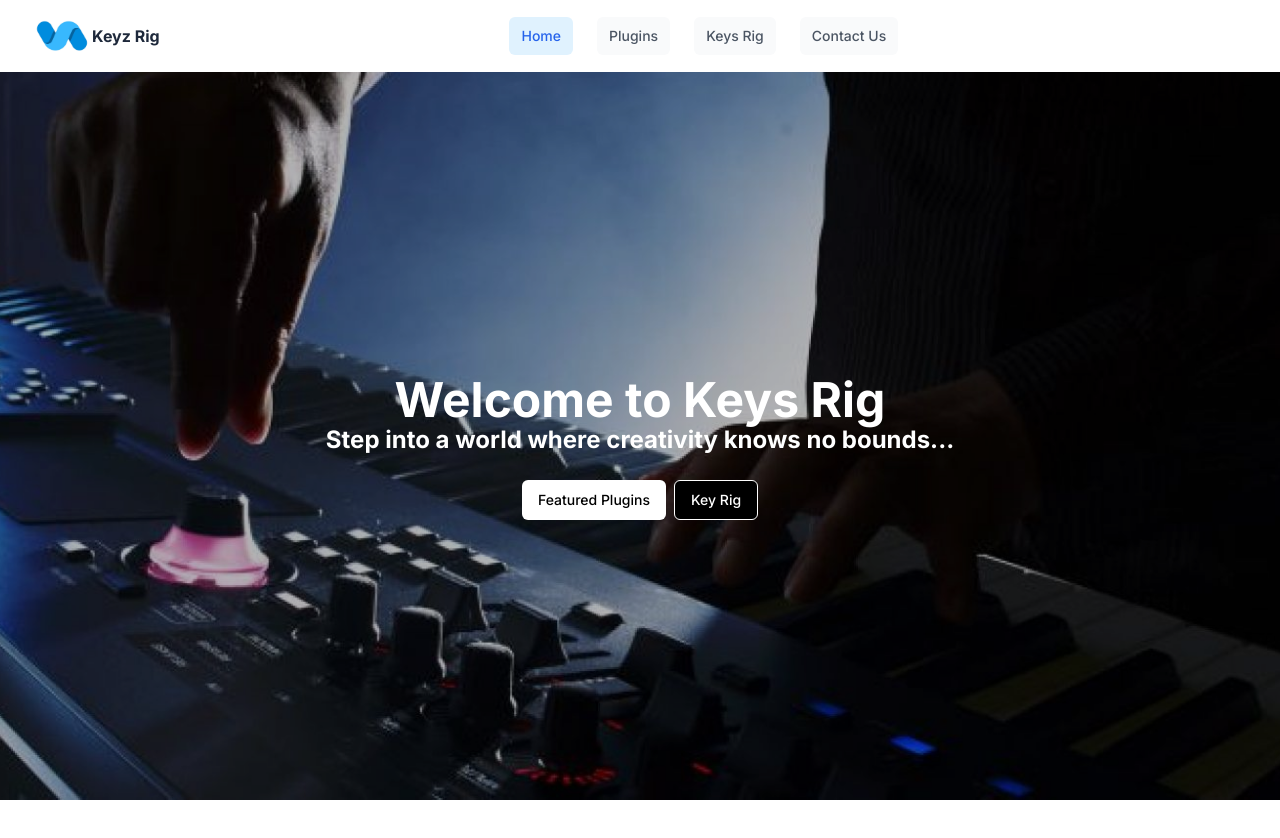
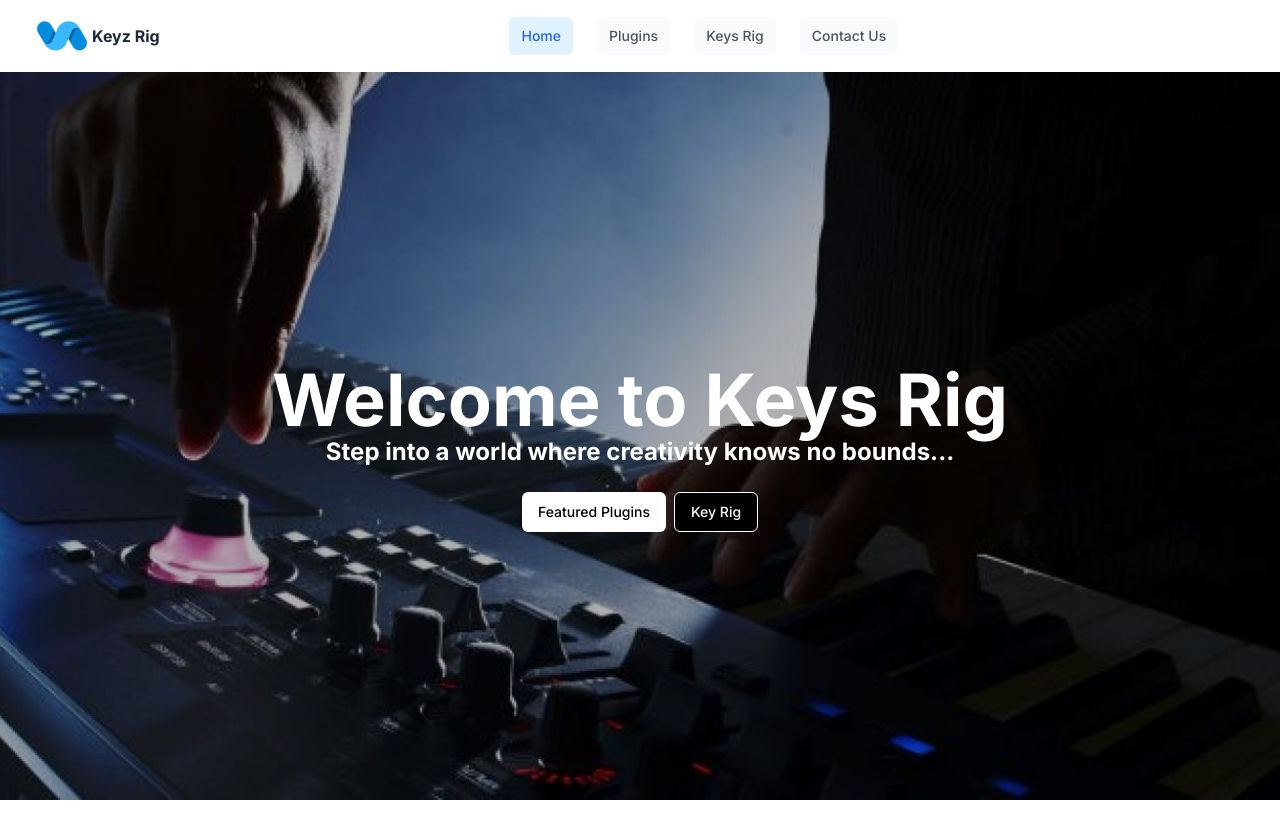
Before and after one commit to Ernest-Yoyowah/Keys-Rig, a Next.js app: page / in a window 1280 px wide. Shown: the top 838 px of the page. Built offline with nearby package versions, Linux system fonts and the light colour scheme; a web font is replaced by a local one.

Commit message:
Customizing Theme

```diff
--- a/components/Header/header.tsx
+++ b/components/Header/header.tsx
@@ -7,8 +7,10 @@ const Header = () => {
   return (
     <div className="flex justify-center items-center">
       <div className="absolute text-center m-0">
-        <h1 className="text-white font-bold text-5xl">Welcome to Keys Rig</h1>
-        <p className="text-white font-bold text-2xl">
+        <h1 className="text-white font-bold text-5xl md:text-6xl lg:text-7xl">
+          Welcome to Keys Rig
+        </h1>
+        <p className="text-white font-bold text-2xl md:text-xl lg:text-2xl">
           Step into a world where creativity knows no bounds...
         </p>
         <br />
@@ -19,7 +21,10 @@ const Header = () => {
           >
             <Link href="/">Featured Plugins</Link>
           </Button>
-          <Button className="bg-black text-white border border-white hover:bg-white hover:text-black hover:border-white">
+          <Button
+            variant="default"
+            className="bg-black text-white border border-white hover:bg-white hover:text-black hover:border-white"
+          >
             <Link href="/login">Key Rig</Link>
           </Button>
         </div>
```
